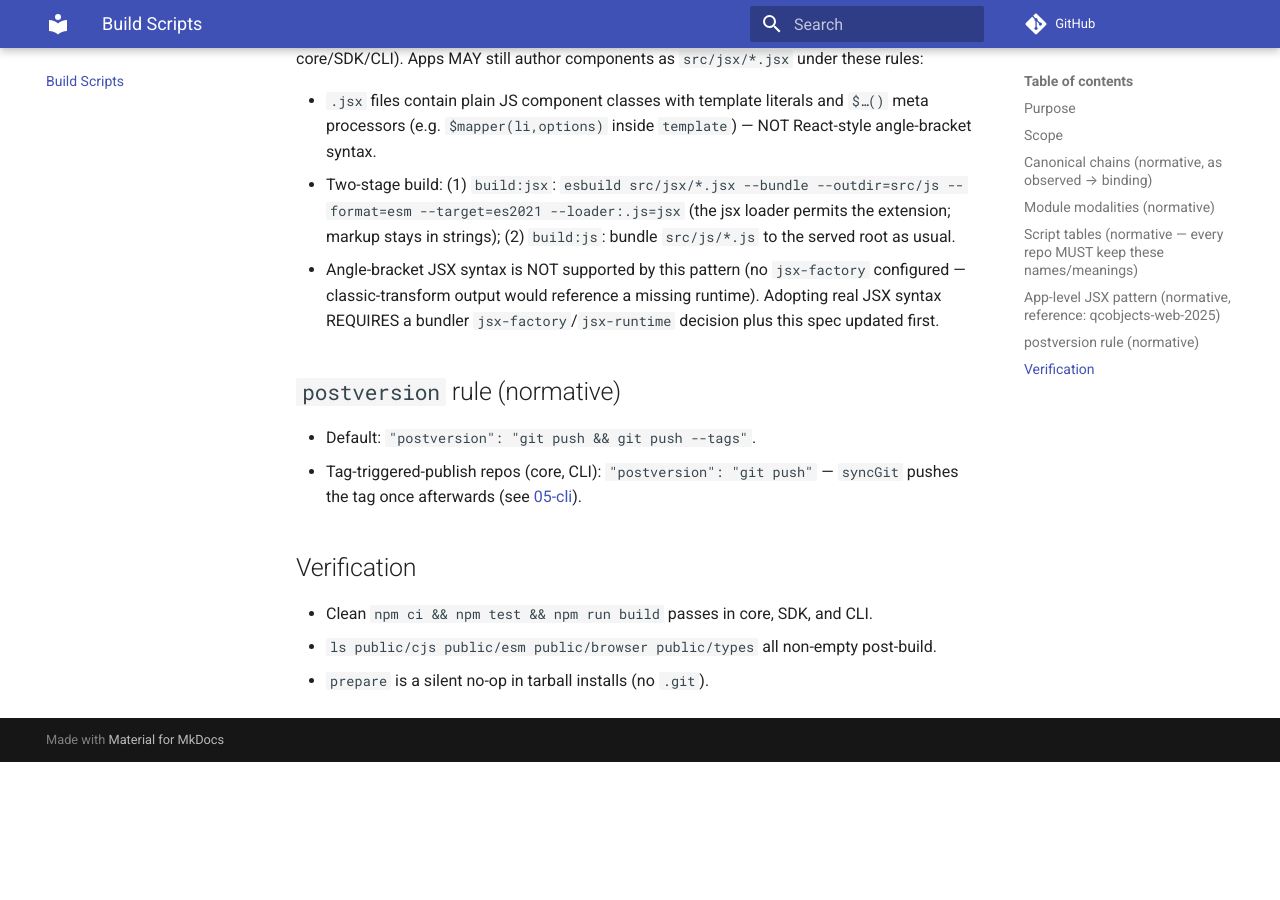
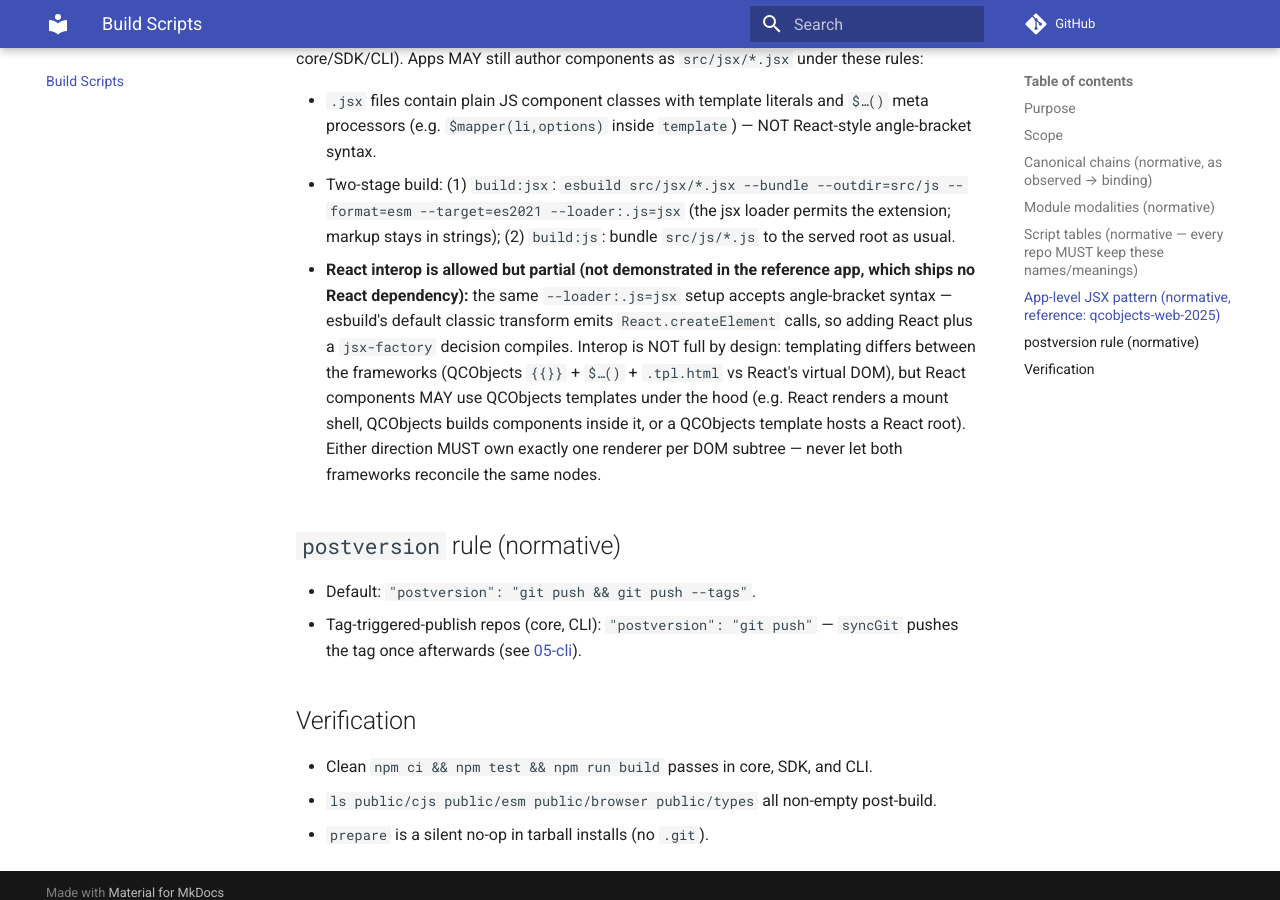
Before and after one commit to QCObjects/product-specs, an MkDocs documentation site: the page built from docs/14-build-scripts-blueprint.md, in a window 1280 px wide and 900 px high, scrolled down 2637 px. Built offline with MkDocs 1.6.1 and Material for MkDocs 9.7.7, drawn with Linux system fonts in a browser that asks for light colours; comment, search, counter and statistics services are not loaded; before the commit the page ends 3399 px from its top, so only the background shows below that.

Commit message:
fix: React interop is allowed-but-partial in JSX pattern, not unsupported

```diff
--- a/docs/14-build-scripts-blueprint.md
+++ b/docs/14-build-scripts-blueprint.md
@@ -92,10 +92,16 @@ Framework repos ship no JSX transform (`tsconfig` has no `jsx` option; zero
   --outdir=src/js --format=esm --target=es2021 --loader:.js=jsx` (the jsx loader
   permits the extension; markup stays in strings); (2) `build:js`: bundle
   `src/js/*.js` to the served root as usual.
-- Angle-bracket JSX syntax is NOT supported by this pattern (no `jsx-factory`
-  configured — classic-transform output would reference a missing runtime).
-  Adopting real JSX syntax REQUIRES a bundler `jsx-factory`/`jsx-runtime`
-  decision plus this spec updated first.
+- **React interop is allowed but partial (not demonstrated in the reference app,
+  which ships no React dependency):** the same `--loader:.js=jsx` setup accepts
+  angle-bracket syntax — esbuild's default classic transform emits
+  `React.createElement` calls, so adding React plus a `jsx-factory` decision
+  compiles. Interop is NOT full by design: templating differs between the
+  frameworks (QCObjects `{{}}` + `$…()` + `.tpl.html` vs React's virtual DOM),
+  but React components MAY use QCObjects templates under the hood (e.g. React
+  renders a mount shell, QCObjects builds components inside it, or a QCObjects
+  template hosts a React root). Either direction MUST own exactly one renderer
+  per DOM subtree — never let both frameworks reconcile the same nodes.
 
 ## `postversion` rule (normative)
 
```
